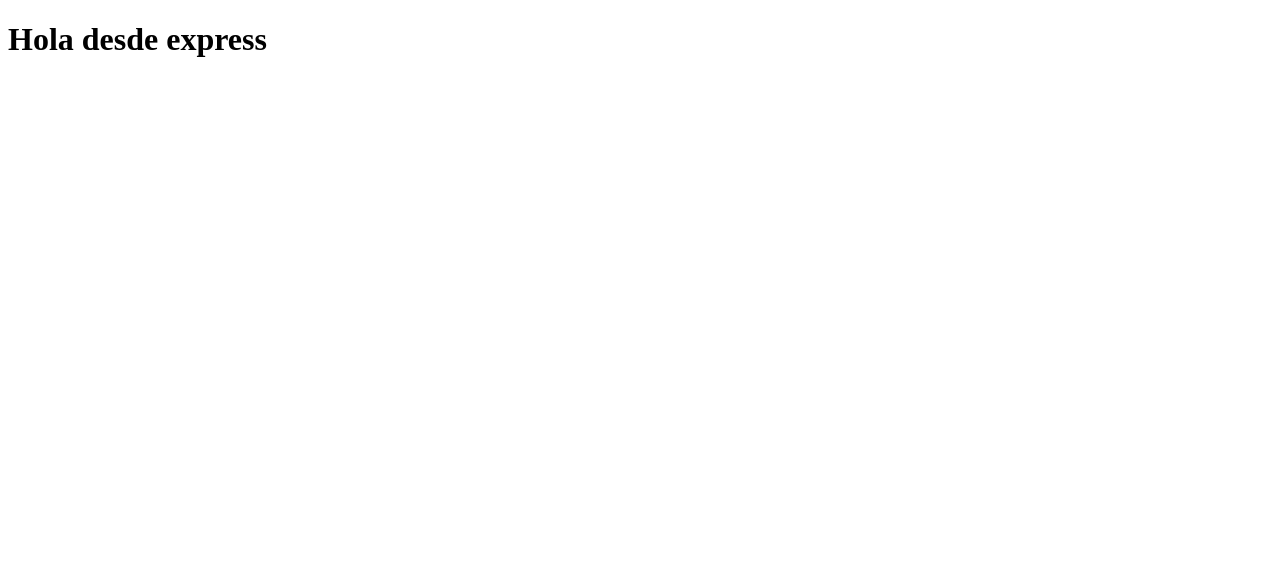
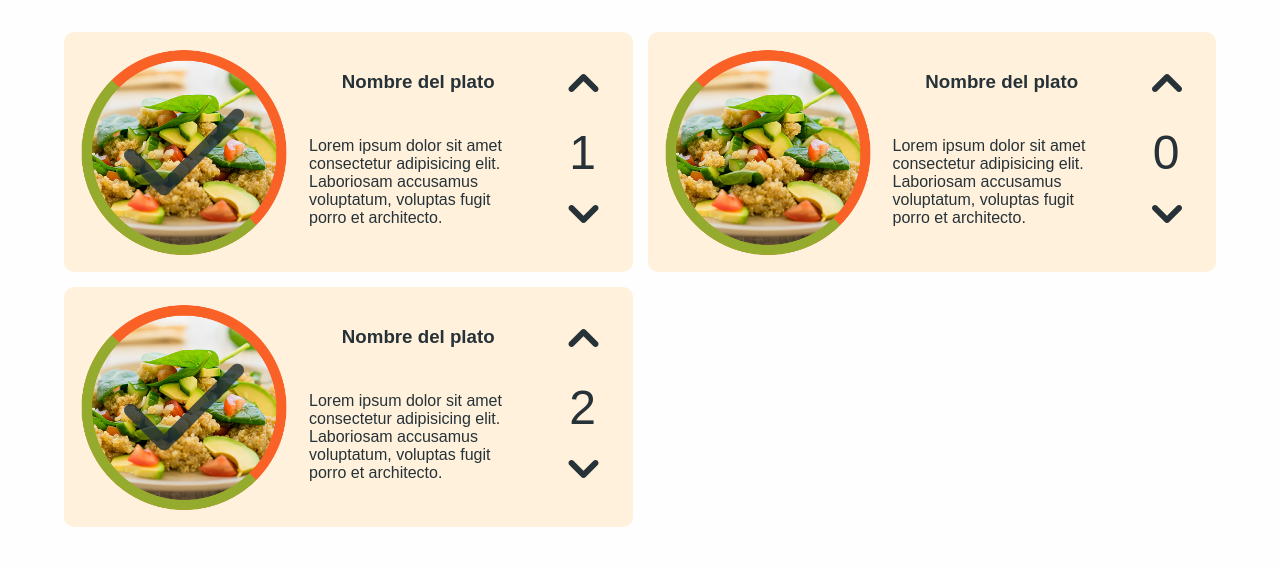
Before and after one commit to garyDav/prac-socket.io, a website: page public/index.html in a window 1280 px wide. Drawn offline with nearby package versions, Linux system fonts and the light colour scheme; no server answers.

Commit message:
update 27 08

```diff
--- a/app.js
+++ b/app.js
@@ -1,13 +1,9 @@
 import express from 'express'
 import path from 'path'
 import bodyParser from 'body-parser'
-//import { question, auth } from './routes'
 
 const app = express(),
       publicDir = express.static( path.join(__dirname, 'public') )
-
-/*app.use('/api/questions', question)
-app.use('/api/auth', auth)*/
 
 // Routing
 app
--- /dev/null
+++ b/public/css/fonts.css
@@ -0,0 +1,44 @@
+@font-face {
+  font-family: 'icomoon';
+  src:  url('../fonts/icomoon.eot?69kw35');
+  src:  url('../fonts/icomoon.eot?69kw35#iefix') format('embedded-opentype'),
+    url('../fonts/icomoon.ttf?69kw35') format('truetype'),
+    url('../fonts/icomoon.woff?69kw35') format('woff'),
+    url('../fonts/icomoon.svg?69kw35#icomoon') format('svg');
+  font-weight: normal;
+  font-style: normal;
+}
+
+[class^="icon-"], [class*=" icon-"] {
+  /* use !important to prevent issues with browser extensions that change fonts */
+  font-family: 'icomoon' !important;
+  speak: none;
+  font-style: normal;
+  font-weight: normal;
+  font-variant: normal;
+  text-transform: none;
+  line-height: 1;
+
+  /* Better Font Rendering =========== */
+  -webkit-font-smoothing: antialiased;
+  -moz-osx-font-smoothing: grayscale;
+}
+
+.icon-check:before {
+  content: "\e904";
+}
+.icon-chevron-down:before {
+  content: "\e900";
+}
+.icon-chevron-left:before {
+  content: "\e902";
+}
+.icon-chevron-right:before {
+  content: "\e903";
+}
+.icon-chevron-up:before {
+  content: "\e901";
+}
+.icon-checkmark2:before {
+  content: "\ea11";
+}
--- a/public/css/style.css
+++ b/public/css/style.css
@@ -0,0 +1,133 @@
+body {
+  margin: 0;
+  font-family: sans-serif;
+  font-size: 16px;
+  color: #263238;
+  background-color: #fff3e003;
+}
+
+.container {
+  margin: 32px auto;
+  width: 90%;
+}
+
+.list-item {
+  display: grid;
+  grid-template-columns: repeat(auto-fill, minmax(550px, 1fr));
+  grid-gap: 15px;
+}
+
+.item {
+  background-color: #ffcc8047;
+  display: grid;
+  grid-template: 70px / 210px 1fr 70px;
+  grid-gap: 10px;
+  grid-template-areas: "badge title action"
+                       "badge detail action";
+  border-radius: 10px;
+  padding: 15px;
+}
+
+.badge {
+  grid-area: badge;
+}
+
+.badge figure {
+  margin: 0;
+  height: 100%;
+  display: flex;
+  justify-content: center;
+  align-items: center;
+  position: relative;
+}
+.icon-select:before {
+  content: "\e904";
+  font-size: 10em;
+  color: #263238cf;
+  position: absolute;
+  top: 0;
+  bottom: 0;
+  left: 0;
+  right: 0;
+  display: flex;
+  justify-content: center;
+  align-items: center;
+}
+
+.badge figure img {
+  width: 100%;
+  vertical-align: top;
+}
+
+.title {
+  grid-area: title;
+  display: flex;
+  justify-content: center;
+  align-items: center;
+}
+
+.detail {
+  grid-area: detail;
+  padding: 10px;
+}
+.detail p {
+  margin: 0;
+}
+
+.action {
+  grid-area: action;
+  font-size: 3em;
+  text-align: center;
+  margin: auto;
+}
+.action .count {
+  font-weight: 200;
+  display: block;
+  padding: 10px 0;
+}
+.action span i {
+  font-weight: bold;
+}
+
+
+@media screen and (max-width: 650px) {
+  .list-item {
+    grid-template-columns: 1fr;
+    grid-gap: 10px;
+  }
+  .item {
+    grid-template-columns: repeat(2, 1fr);
+    grid-gap: 5px;
+    grid-template-areas: "title title"
+                         "badge action"
+                         "badge detail";
+  }
+
+  .action {
+    font-size: 2.7em;
+  }
+  .action .count {
+    display: inline;
+    padding: 0 5px;
+  }
+  .icon-chevron-down:before {
+    content: "\e903";
+  }
+  .icon-chevron-up:before {
+    content: "\e902";
+  }
+}
+
+@media screen and (max-width: 460px) {
+  .item {
+    grid-template-rows: auto;
+    grid-template-areas: "action action"
+                         "badge badge"
+                         "badge badge"
+                         "title title"
+                         "detail detail";
+  }
+  .action .count {
+    padding: 0 30px;
+  }
+}
--- a/public/index.html
+++ b/public/index.html
@@ -4,11 +4,92 @@
   <meta charset="UTF-8">
   <meta name="viewport" content="width=device-width, initial-scale=1.0">
   <meta http-equiv="X-UA-Compatible" content="ie=edge">
+  <link rel="stylesheet" href="./css/fonts.css">
   <link rel="stylesheet" href="./css/style.css">
   <title>Practicando con Socket.IO</title>
 </head>
 <body>
-  <h1>Hola desde express</h1>
+  <header>
+    <h1 id="conexions" onclick="clickOn()"></h1>
+  </header>
+  <section class="container">
+    <article class="list-item">
+      <section class="item">
+        <div class="badge">
+          <figure class="icon-select">
+            <img src="./img/plato2.png" alt="">
+          </figure>
+        </div>
+        <div class="title">
+          <h3>Nombre del plato</h3>
+        </div>
+        <div class="detail">
+          <p>
+            Lorem ipsum dolor sit amet consectetur adipisicing elit. Laboriosam accusamus voluptatum, voluptas fugit porro et architecto.
+          </p>
+        </div>
+        <div class="action">
+          <span>
+            <i class="icon-chevron-up"></i>
+          </span>
+          <span class="count"> 1 </span>
+          <span>
+            <i class="icon-chevron-down"></i>
+          </span>
+        </div>
+      </section>
+
+      <section class="item">
+        <div class="badge">
+          <figure class="">
+            <img src="./img/plato2.png" alt="">
+          </figure>
+        </div>
+        <div class="title">
+          <h3>Nombre del plato</h3>
+        </div>
+        <div class="detail">
+          <p>
+            Lorem ipsum dolor sit amet consectetur adipisicing elit. Laboriosam accusamus voluptatum, voluptas fugit porro et architecto.
+          </p>
+        </div>
+        <div class="action">
+          <span>
+            <i class="icon-chevron-up"></i>
+          </span>
+          <span class="count"> 0 </span>
+          <span>
+            <i class="icon-chevron-down"></i>
+          </span>
+        </div>
+      </section>
+      <section class="item">
+        <div class="badge">
+          <figure class="icon-select">
+            <img src="./img/plato2.png" alt="">
+          </figure>
+        </div>
+        <div class="title">
+          <h3>Nombre del plato</h3>
+        </div>
+        <div class="detail">
+          <p>
+            Lorem ipsum dolor sit amet consectetur adipisicing elit. Laboriosam accusamus voluptatum, voluptas fugit porro et architecto.
+          </p>
+        </div>
+        <div class="action">
+          <span>
+            <i class="icon-chevron-up"></i>
+          </span>
+          <span class="count"> 2 </span>
+          <span>
+            <i class="icon-chevron-down"></i>
+          </span>
+        </div>
+      </section>
+    </article>
+  </section>
+  <footer></footer>
 
   <script src="//ajax.googleapis.com/ajax/libs/jquery/3.3.1/jquery.min.js"></script>
   <script src="/socket.io/socket.io.js"></script>
```
Also changed, not shown: index.js (+2 -40 lines), socket.js (added, +39 -0 lines), public/fonts/icomoon.ttf (added), public/fonts/icomoon.woff (added), public/img/plato2.png (added), 2 other files.
